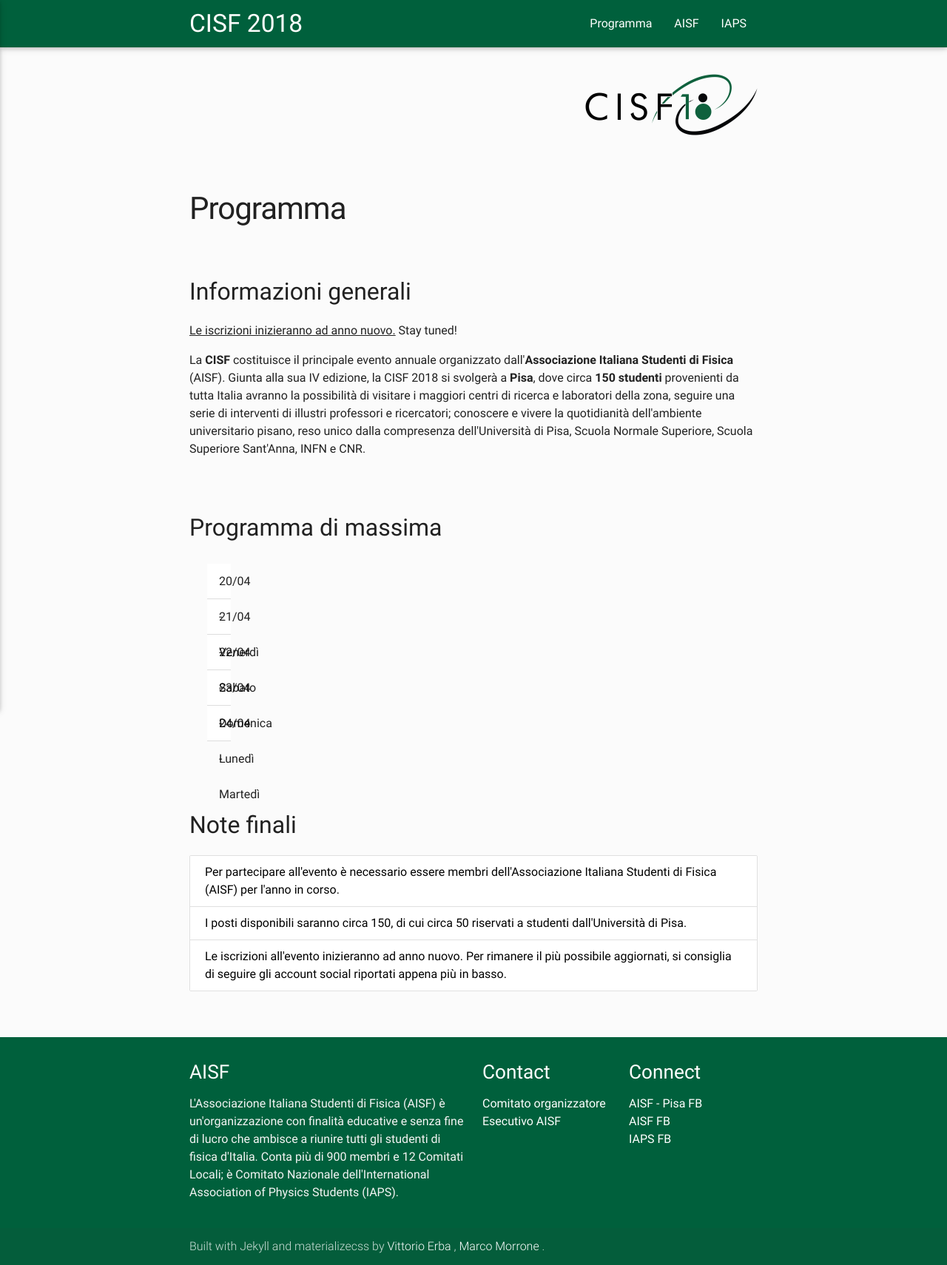
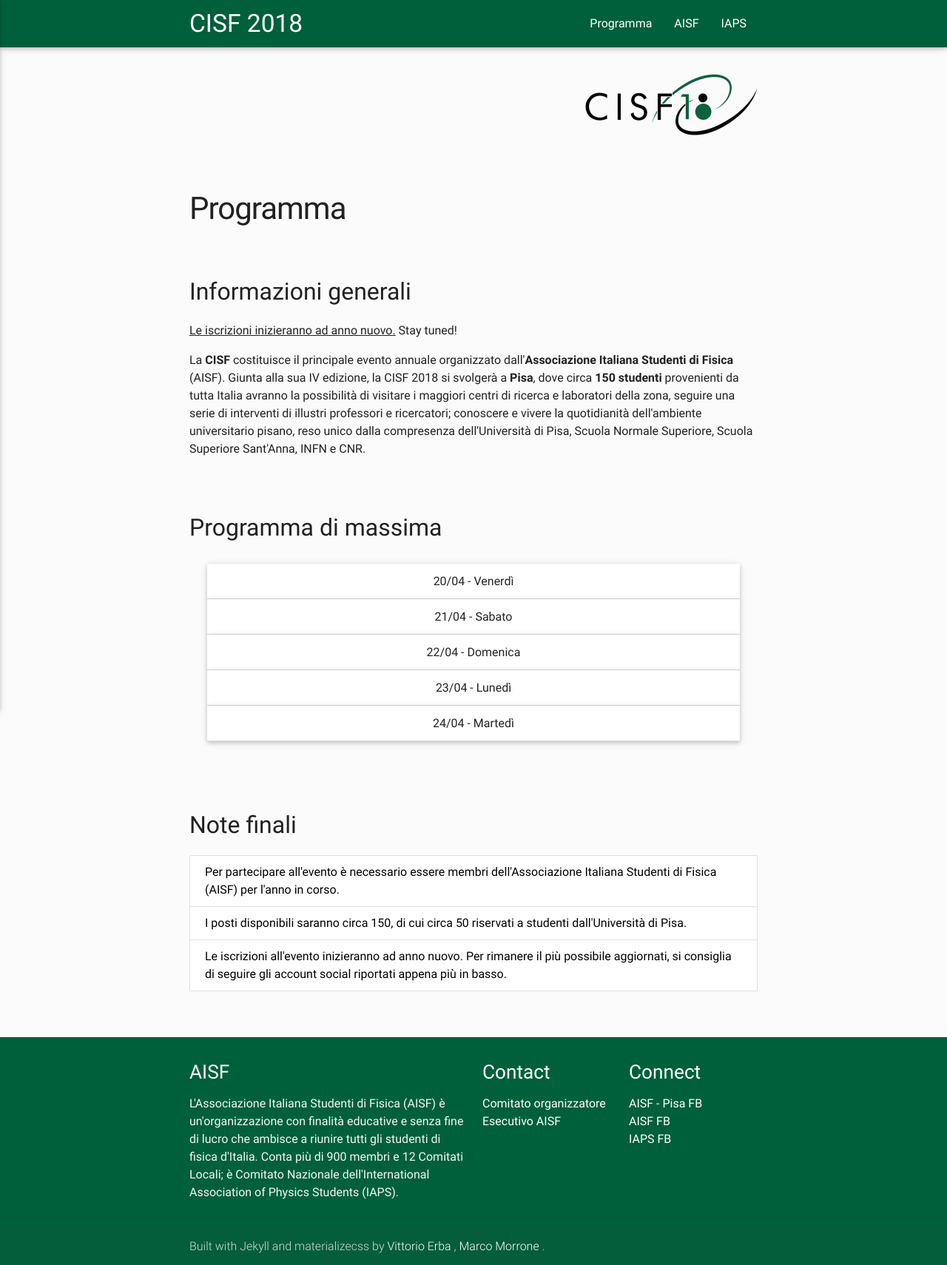
Before and after one commit to AndreaGurgone/AndreaGurgone.github.io, a Jekyll site: the page built from programme.html, in a window 1280 px wide. Shown: the whole page at 74% size. Built offline with Jekyll 4.4.1, drawn with Linux system fonts in a browser that asks for light colours; nearby versions of some CDN libraries.

Commit message:
Update programme.html

```diff
--- a/programme.html
+++ b/programme.html
@@ -14,7 +14,7 @@
   <h2>Programma di massima</h2>
 
   <div class="row">
-    <div class="col s1">
+    <div class="col s12">
       <ul class="collapsible popout" data-collapsible="accordion">
       {% for item in site.data.programme.schedule %}
         <li>
```
